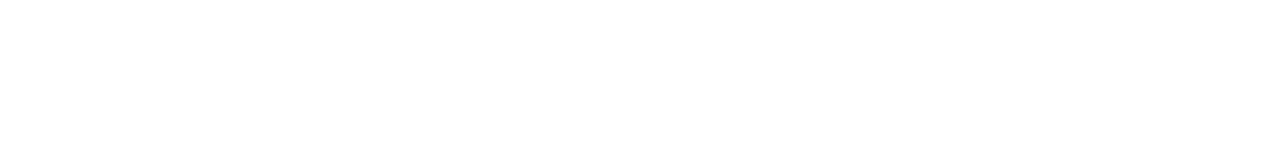
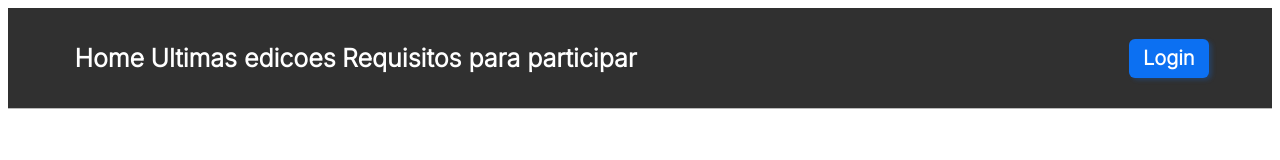
Before and after one commit to matheeeusm/bootcamp-dnc, a plain HTML site: page index.html in a window 1280 px wide. Drawn offline with Linux system fonts and the light colour scheme.

Commit message:
Criação do estilo css do menu

```diff
--- a/index.html
+++ b/index.html
@@ -4,8 +4,17 @@
     <meta charset="UTF-8">
     <meta name="viewport" content="width=device-width, initial-scale=1.0">
     <title>Bootcamp DNC</title>
+    <link rel="stylesheet" href="style.css">
 </head>
 <body>
+    <nav id="principal">
+        <div id="menu">
+           <a href="">Home</a>
+           <a href="">Ultimas edicoes</a>
+           <a href="">Requisitos para participar</a>
+        </div>
+        <button>Login</button>
+    </nav>
 
 </body>
 </html>
--- /dev/null
+++ b/style.css
@@ -0,0 +1,50 @@
+@import url('https://fonts.googleapis.com/css2?family=Inter:wght@300&family=Rubik:wght@700&display=swap');
+
+#body{
+    margin: 0px;
+    padding: 0px;
+}
+#principal{
+    width: 100%;
+    height: 100px;
+    background-color: #303030;
+    display: flex;
+    justify-content: space-between;
+    align-items: center;
+    border-bottom: 1px solid #BABABA;
+}
+
+#menu{
+    display: flex;
+    width: 45%;
+    justify-content:space-around;
+    align-items: center;
+    margin-left: 5%;
+}
+
+#principal div a{
+    font-family: Inter;
+    font-size: 25px;
+    font-weight: 600;
+    color: white;
+    text-decoration: none;
+}
+#principal div a:hover{
+    color: #CCCCCC;
+
+}
+
+#principal button{
+    margin-right: 5%;
+    background-color: #0C70F2;
+    border: 0px;
+    border-radius: 6px;
+    height: 39px;
+    width: 80px;
+    font-family: Inter;
+    font-size: 20px;
+    font-weight: 600;
+    color: white;
+    box-shadow: 3px 2px 4px rgba(12, 112, 242, 0.25);
+    cursor: pointer;
+}
```
